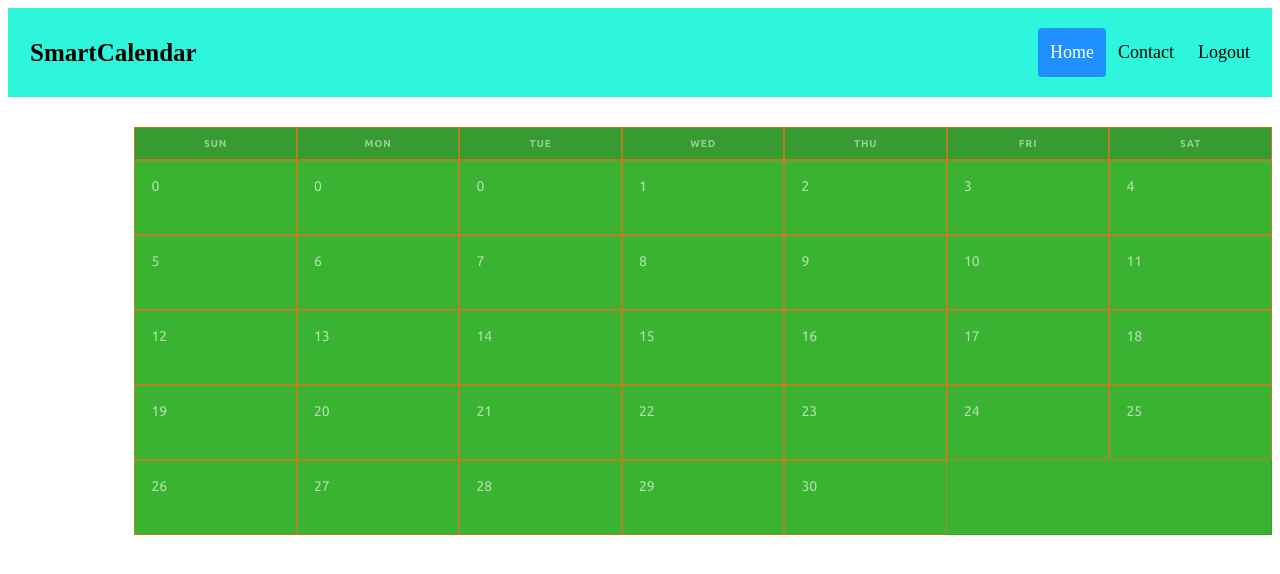
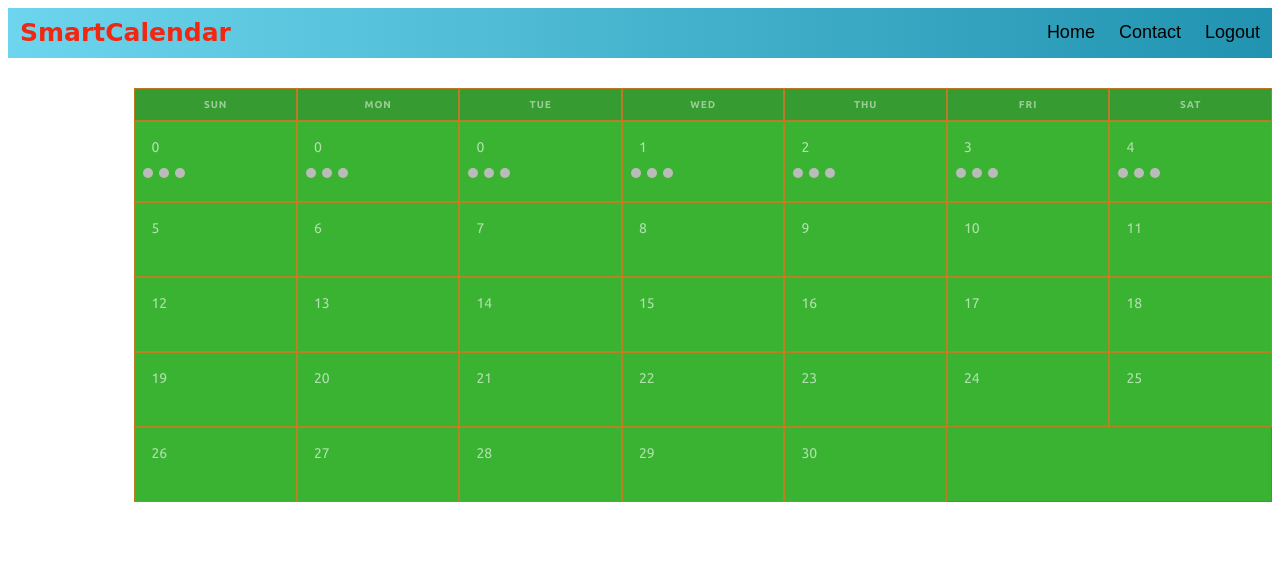
Before and after one commit to niraz888/SCalendar, an Angular app in the folder angular-client/client/: page /dashboard/calendar in a window 1280 px wide. Shown: the top 574 px of the page. Built offline with nearby package versions, Linux system fonts and the light colour scheme.

Commit message:
add events icon

```diff
--- a/angular-client/client/src/app/calendar/calendar.component.css
+++ b/angular-client/client/src/app/calendar/calendar.component.css
@@ -13,3 +13,17 @@ td { width: 14.285%; transition: all 0.3s; font-size: 14px; color: rgba(255,255,
 .today { color: #FFF; background-color: rgba(0,0,0,.25) !important; }
 
 span.number { margin-left: 10% }
+
+.dot {
+    height: 10px;
+    width: 10px;
+    background-color: #bbb;
+    border-radius: 50%;
+    display: inline-block;
+    margin: 3px;
+  }
+
+  .events {
+      margin-left: 5px;
+      margin-top: 10px;
+  }
--- a/angular-client/client/src/app/calendar/calendar.component.html
+++ b/angular-client/client/src/app/calendar/calendar.component.html
@@ -11,7 +11,14 @@
     <th class="day-name">Sat</th>
   </tr>
   <tr>
-    <td *ngFor="let d of calendar | slice:0:7;" class="day"><span class="number">{{d}}</span></td>
+    <td *ngFor="let d of calendar | slice:0:7;index as k;" class="day">
+      <span class="number">{{d}}</span>
+      <div class="events">
+      <span class="dot"></span>
+      <span class="dot"></span>
+      <span class="dot"></span>
+    </div>
+    </td>
   </tr>
   <tr>
     <td *ngFor="let d of calendar | slice:7:14;" class="day"><span class="number">{{d}}</span></td>
--- a/angular-client/client/src/app/dashboard/dashboard.component.css
+++ b/angular-client/client/src/app/dashboard/dashboard.component.css
@@ -6,10 +6,11 @@ body {
 }
 
 .header {
-  overflow: hidden;
-  background-color: #0bf5d6da;
-  padding: 20px 10px;
-  max-width: 100%;
+  width: 100%;
+  height: 50px;
+  background: #2193b0;  /* fallback for old browsers */
+  background: -webkit-linear-gradient(to right, #6dd5ed, #2193b0);  /* Chrome 10-25, Safari 5.1-6 */
+  background: linear-gradient(to right, #6dd5ed, #2193b0); /* W3C, IE 10+/ Edge, Firefox 16+, Chrome 26+, Opera 12+, Safari 7+ */
 }
 
 .header a {
@@ -24,32 +25,25 @@ body {
 }
 
 .header a.logo {
+  font-family: Comic Sans MS;
+  color: #f12711;  /* fallback for old browsers */
+  color: -webkit-linear-gradient(to left, #f5af19, #f12711);  /* Chrome 10-25, Safari 5.1-6 */
+  color: linear-gradient(to left, #f5af19, #f12711); /* W3C, IE 10+/ Edge, Firefox 16+, Chrome 26+, Opera 12+, Safari 7+ */
   font-size: 25px;
   font-weight: bold;
 }
 
 .header a:hover {
-  background-color: #ddd;
+  background-color: rgb(37, 89, 185);
   color: black;
 }
 
+/*
 .header a.active {
   background-color: dodgerblue;
   color: white;
 }
-
+*/
 .header-right {
   float: right;
 }
-
-@media screen and (max-width: 500px) {
-  .header a {
-    float: none;
-    display: block;
-    text-align: left;
-  }
-
-  .header-right {
-    float: none;
-  }
-}
--- a/angular-client/client/src/app/dashboard/dashboard.component.html
+++ b/angular-client/client/src/app/dashboard/dashboard.component.html
@@ -1,3 +1,4 @@
+<body>
 <div class="header">
   <a href="#default" class="logo">SmartCalendar</a>
   <div class="header-right">
@@ -6,4 +7,5 @@
     <a href="/login">Logout</a>
   </div>
 </div>
+</body>
 <router-outlet></router-outlet>
```
